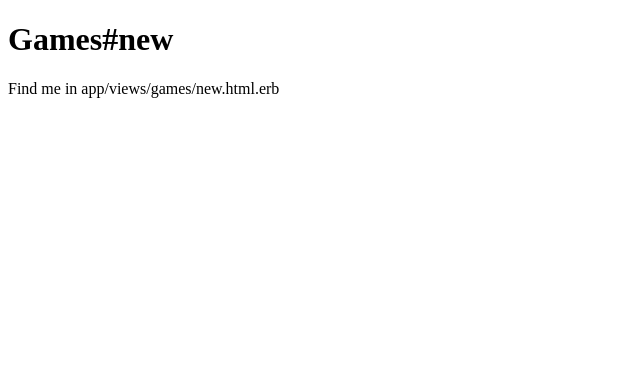
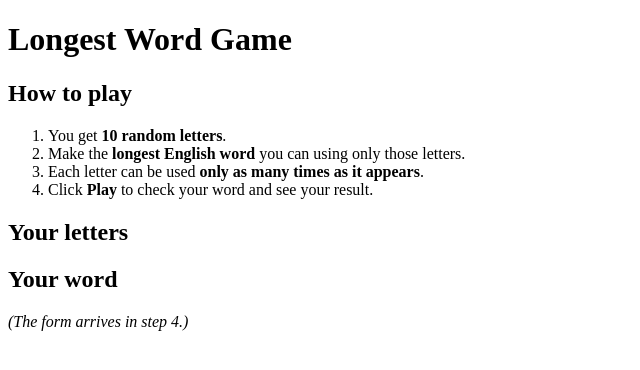
Before and after one commit to seenbyangad/rails-longest-word-game, a Rails app: template app/views/games/new.html.erb in a window 1280 px wide. Shown: the top 370 px of the page, without its empty margins (0-640 px from the left). Run offline with Rails 7, Linux system fonts and the light colour scheme; the template is opened without the code that fills it, so the values that code supplies are empty; some libraries are stand-ins or nearby versions.

Commit message:
Show 10 random letters on /new
Co-Authored-By: Claude Opus 5.5 <noreply@anthropic.com>

```diff
--- a/app/controllers/games_controller.rb
+++ b/app/controllers/games_controller.rb
@@ -1,5 +1,6 @@
 class GamesController < ApplicationController
   def new
+    @letters = Array.new(10) { ("A".."Z").to_a.sample }
   end
 
   def score
--- a/app/views/games/new.html.erb
+++ b/app/views/games/new.html.erb
@@ -1,2 +1,19 @@
-<h1>Games#new</h1>
-<p>Find me in app/views/games/new.html.erb</p>
+<h1>Longest Word Game</h1>
+
+<h2>How to play</h2>
+<ol>
+  <li>You get <strong>10 random letters</strong>.</li>
+  <li>Make the <strong>longest English word</strong> you can using only those letters.</li>
+  <li>Each letter can be used <strong>only as many times as it appears</strong>.</li>
+  <li>Click <strong>Play</strong> to check your word and see your result.</li>
+</ol>
+
+<h2>Your letters</h2>
+<ul>
+  <% @letters.each do |letter| %>
+    <li><%= letter %></li>
+  <% end %>
+</ul>
+
+<h2>Your word</h2>
+<p><em>(The form arrives in step 4.)</em></p>
```
Also changed, not shown: app/views/games/score.html.erb (+15 -2 lines).
